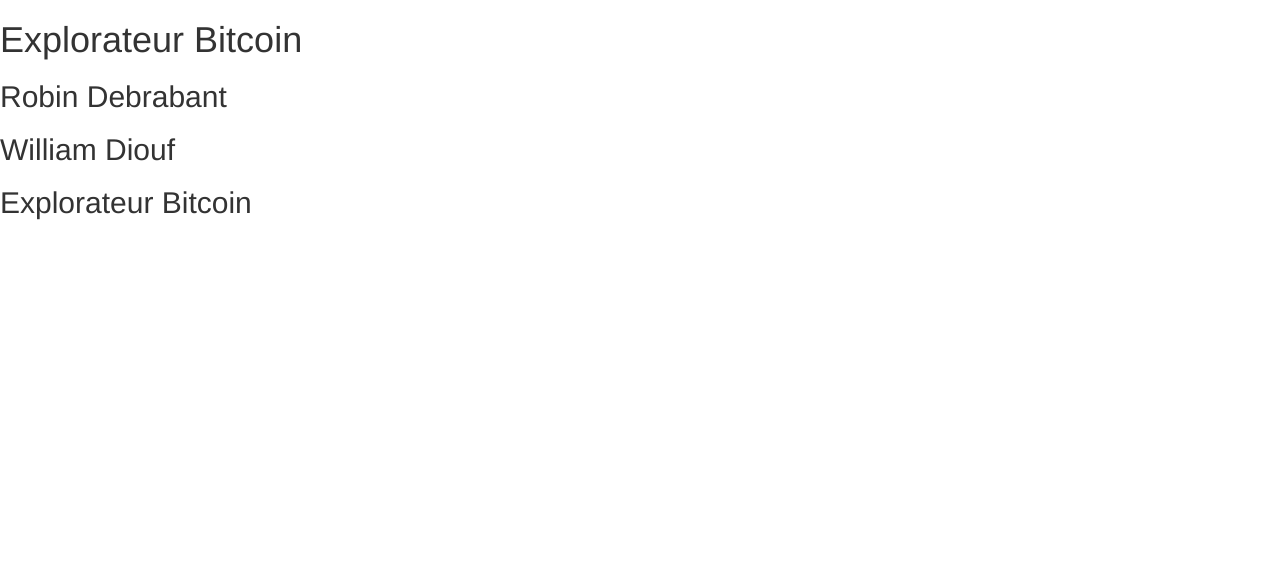
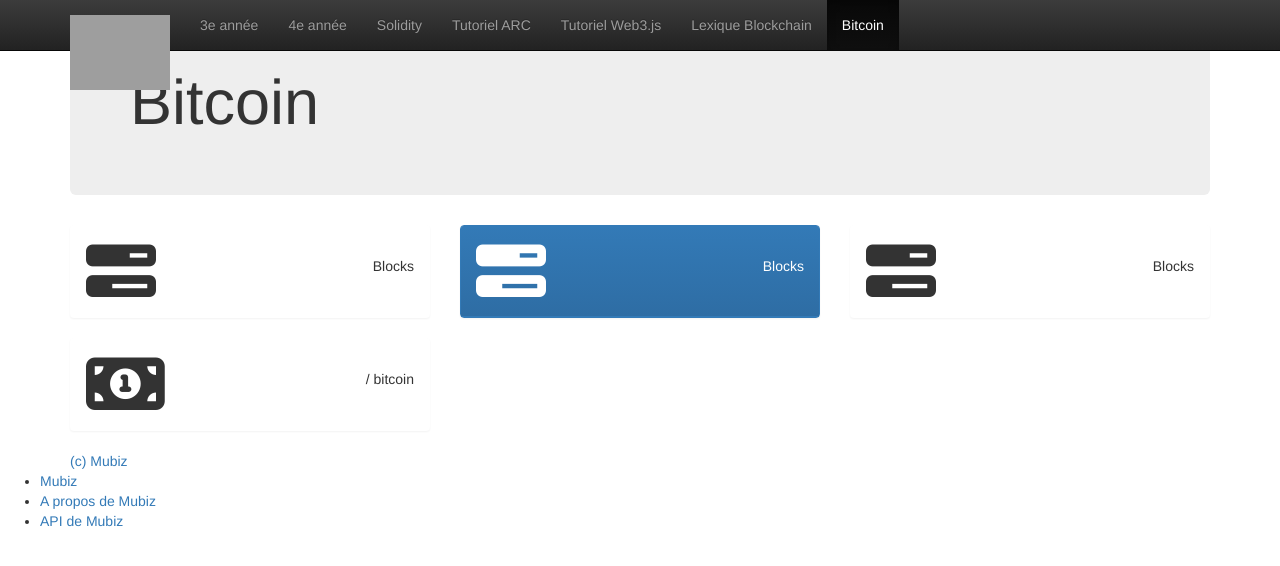
Before and after one commit to Robindebrabant/Robindebrabant.github.io, a plain HTML site: page bitcoin/index.html in a window 1280 px wide. Drawn offline with nearby package versions, Linux system fonts and the light colour scheme; grey boxes are pictures that could not be loaded.

Commit message:
Update index.html

```diff
--- a/bitcoin/index.html
+++ b/bitcoin/index.html
@@ -1,16 +1,204 @@
+
 <!DOCTYPE html>
 <html>
-	<head>
-		<link rel="stylesheet" href="https://maxcdn.bootstrapcdn.com/bootstrap/3.3.7/css/bootstrap.min.css"/>
-		<title>William and Robin</title>
-	</head>
-	<body>
-		<h1>Explorateur Bitcoin</h1>
-		<h2>Robin Debrabant</h2>
-    <h2>William Diouf</h2>
-		<h2>Explorateur Bitcoin</h2>
-		<script src="https://maxcdn.bootstrapcdn.com/bootstrap/3.3.7/js/bootstrap.min.js"></script>
-		<script src="https://ajax.googleapis.com/ajax/libs/jquery/3.1.1/jquery.min.js"></script>
-		<script src="../custom.js"></script>
-	</body>
+<head>
+<meta charset="UTF-8" />
+
+<title>ESILV - Blockchain Programming - TP/TD 3e année | Mubiz</title>
+<meta name="description"
+	content="Sujet de TP/TD Blockchain Programming pour les 3e année de l'ESILV" />
+<meta name="keywords" content="ESILV, TP," />
+
+<meta name="robots" content="index,follow" />
+<meta name="rating" content="safe for kids" />
+<meta name="revisit-after" content="14 days" />
+<meta name="author" content="Mubiz" />
+
+<meta name="geo.placename" content="France" />
+
+<meta property="og:type" content="website" />
+<meta property="og:site_name" content="GitHub - Albin CAUDERLIER" />
+<meta property="og:locale" content="fr_FR" />
+
+<meta name="theme-color" content="#009999">
+
+<meta property="fb:app_id" content="1261950717171137" />
+
+<link rel="shortcut icon" type="image/ico"
+	href="http://mubiz.com/images/favicon.png" />
+
+<meta name="viewport"
+	content="width=device-width, initial-scale=1.0, target-densitydpi=device-dpi" />
+
+
+<!-- BOOTSTRAP -->
+<link rel="stylesheet"
+	href="https://maxcdn.bootstrapcdn.com/bootstrap/3.3.7/css/bootstrap.min.css">
+<link rel="stylesheet"
+	href="https://maxcdn.bootstrapcdn.com/bootstrap/3.3.7/css/bootstrap-theme.min.css">
+<script
+	src="https://maxcdn.bootstrapcdn.com/bootstrap/3.3.7/js/bootstrap.min.js"></script>
+
+
+<link rel="stylesheet" media="all" type="text/css"
+	href="../styles/design.css" />
+
+<!-- Fonts Awesome : Pour les icones -->
+<link
+	href="https://blackrockdigital.github.io/startbootstrap-sb-admin/font-awesome/css/font-awesome.min.css"
+	rel="stylesheet" type="text/css">
+
+
+<!-- BITCOIN -->
+<script type="text/javascript" src="../js/bitcoin.js" defer></script>
+
+</head>
+<body>
+	<nav class="navbar navbar-inverse navbar-fixed-top">
+		<div class="container">
+			<div class="navbar-header">
+				<a href="/" class="navbar-brand" rel="home" title=""><img
+					style="max-width: 100px;"
+					src="http://mubiz.com/images/mubiz/mubiz-logo-white.png"
+					alt="Mubiz logo" /></a>
+			</div>
+			<div class="navbar-collapse collapse" id="navbar">
+				<ul class="nav navbar-nav">
+					<li class="dropdown"><a class="dropdown-toggle"
+						data-toggle="dropdown" role="button" title="TP 3A"
+						aria-haspopup="true" aria-expanded="false" href="/3a">3e année</a>
+						<ul class="dropdown-menu">
+							<li><a href="/3a/#installation">Pré-requis</a></li>
+							<li><a href="/3a/#tp1">TP1</a></li>
+							<li><a href="/3a/#tp2">TP2</a></li>
+							<li><a href="/3a/#tp3">TP3</a></li>
+							<li><a href="/3a/#tp4">TP4</a></li>
+						</ul></li>
+					<li class="dropdown"><a class="dropdown-toggle"
+						data-toggle="dropdown" role="button" title="TP 3A"
+						aria-haspopup="true" aria-expanded="false" href="/4a"
+						title="TP 4A">4e année</a>
+						<ul class="dropdown-menu">
+							<li><a href="/4a/#installation">Pré-requis</a></li>
+							<li><a href="/4a/#tp1">TP1</a></li>
+							<li><a href="/4a/#tp2">TP2</a></li>
+							<li><a href="/4a/#tp3">TP3</a></li>
+							<li><a href="/4a/#tp4">TP4</a></li>
+							<li><a href="/4a/#tp5">TP5</a></li>
+						</ul></li>
+					<li><a href="/solidity"
+						title="Bases concernant le language Solidity">Solidity</a></li>
+					<li><a href="/tuto-arc" title="Tutoriel ARC">Tutoriel ARC</a></li>
+					<li><a href="/tuto-doc-node-web3" title="Tutoriel Web3.js">Tutoriel
+							Web3.js</a></li>
+					<li><a href="/lexique" title="Lexique Blockchain">Lexique
+							Blockchain</a></li>
+					<li class="active"><a title="Bitcoin exploreur">Bitcoin</a></li>
+				</ul>
+			</div>
+		</div>
+	</nav>
+
+	<div class="container theme-showcase" role="main">
+		<div class="jumbotron">
+			<h1>Bitcoin</h1>
+		</div>
+	</div>
+
+
+	<section>
+		<div class="container">
+			<div class="row">
+				<div class="col-lg-4 col-md-6">
+					<div class="panel panel-yellow">
+						<div class="panel-heading">
+							<div class="row">
+								<div class="col-xs-3">
+									<i class="fa fa-tasks fa-5x"></i>
+								</div>
+								<div class="col-xs-9 text-right">
+									<h2>
+										<span id="bitcoin_block_number"></span>
+									</h2>
+									<div>Blocks</div>
+								</div>
+							</div>
+						</div>
+					</div>
+				</div>
+				<div class="col-lg-4 col-md-6">
+					<div class="panel panel-primary">
+						<div class="panel-heading">
+							<div class="row">
+								<div class="col-xs-3">
+									<i class="fa fa-tasks fa-5x"></i>
+								</div>
+								<div class="col-xs-9 text-right">
+									<h2>
+										<span id="bitcoin_network_hash"></span>
+									</h2>
+									<div>Blocks</div>
+								</div>
+							</div>
+						</div>
+					</div>
+				</div>
+				<div class="col-lg-4 col-md-6">
+					<div class="panel panel-red">
+						<div class="panel-heading">
+							<div class="row">
+								<div class="col-xs-3">
+									<i class="fa fa-tasks fa-5x"></i>
+								</div>
+								<div class="col-xs-9 text-right">
+									<h2>
+										<span id="bitcoin_blocks"></span>
+									</h2>
+									<div>Blocks</div>
+								</div>
+							</div>
+						</div>
+					</div>
+				</div>
+				<div class="col-lg-4 col-md-6">
+					<div class="panel panel-green">
+						<div class="panel-heading">
+							<div class="row">
+								<div class="col-xs-3">
+									<i class="fa fa-money fa-5x"></i>
+								</div>
+								<div class="col-xs-9 text-right">
+									<h2>
+										<span id="bitcoin_usd_price"></span>
+									</h2>
+									<div> / bitcoin</div>
+								</div>
+							</div>
+						</div>
+					</div>
+				</div>
+			</div>
+		</div>
+	</section>
+
+	<footer class="footer">
+		<div class="container">
+			<a href="http://mubiz.com" title="Made by Albin CAUDERLIER for Mubiz">(c)
+				Mubiz</a>
+		</div>
+		<ul class="footer-list">
+			<li class="footer-list-item"><a href="http://mubiz.com"
+				title="Mubiz - Et vous ? Que vendez-vous ?">Mubiz</a></li>
+			<li class="footer-list-item"><a href="http://mubiz.com/about"
+				title="A propos de Mubiz">A propos de Mubiz</a></li>
+			<li class="footer-list-item"><a
+				href="http://mubiz.com/developers" title="API de Mubiz">API de
+					Mubiz</a></li>
+		</ul>
+	</footer>
+
+	<!-- jQuery (necessary for Bootstrap's JavaScript plugins) -->
+	<script
+		src="https://ajax.googleapis.com/ajax/libs/jquery/1.12.4/jquery.min.js"></script>
+</body>
 </html>
```
